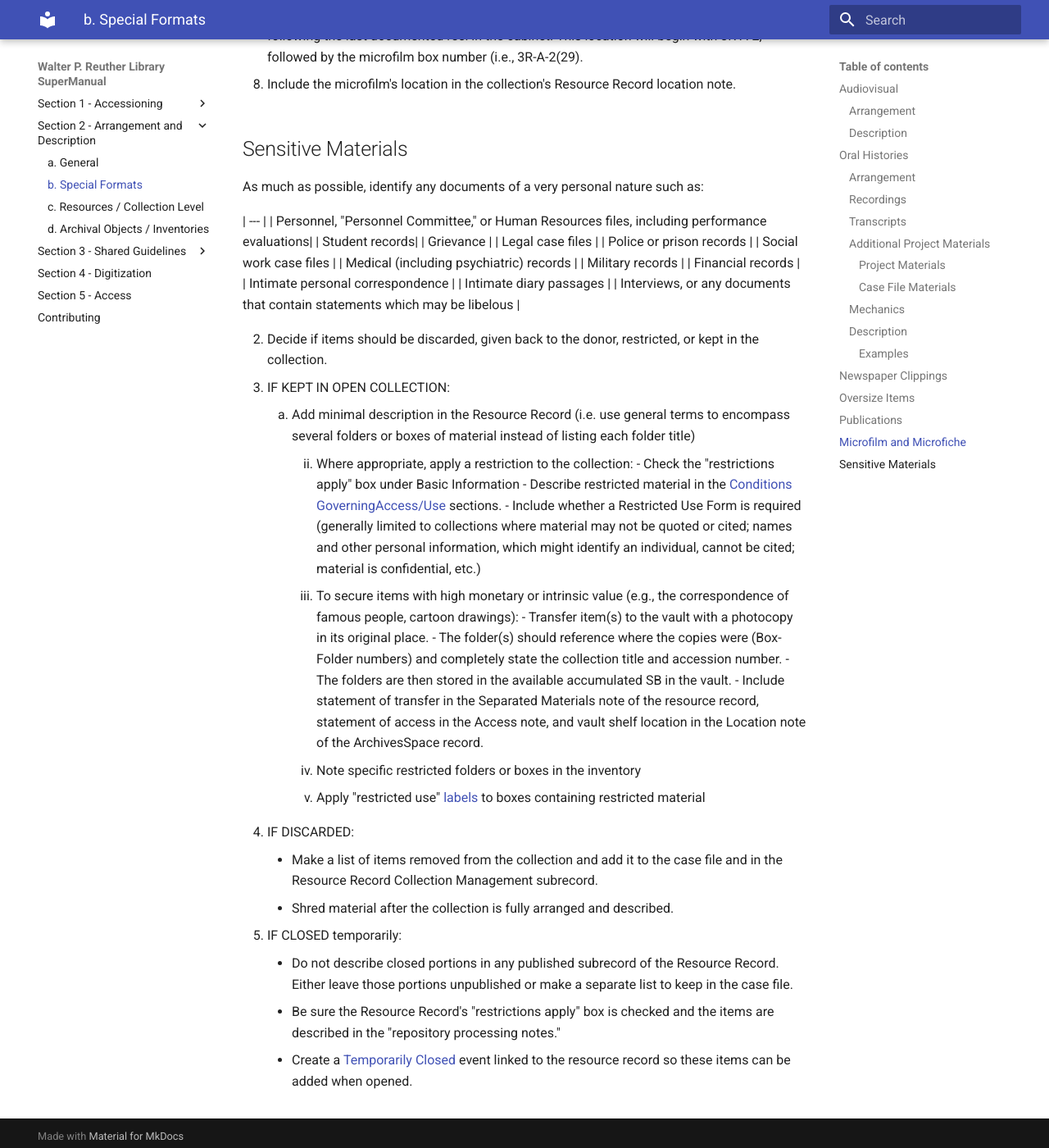
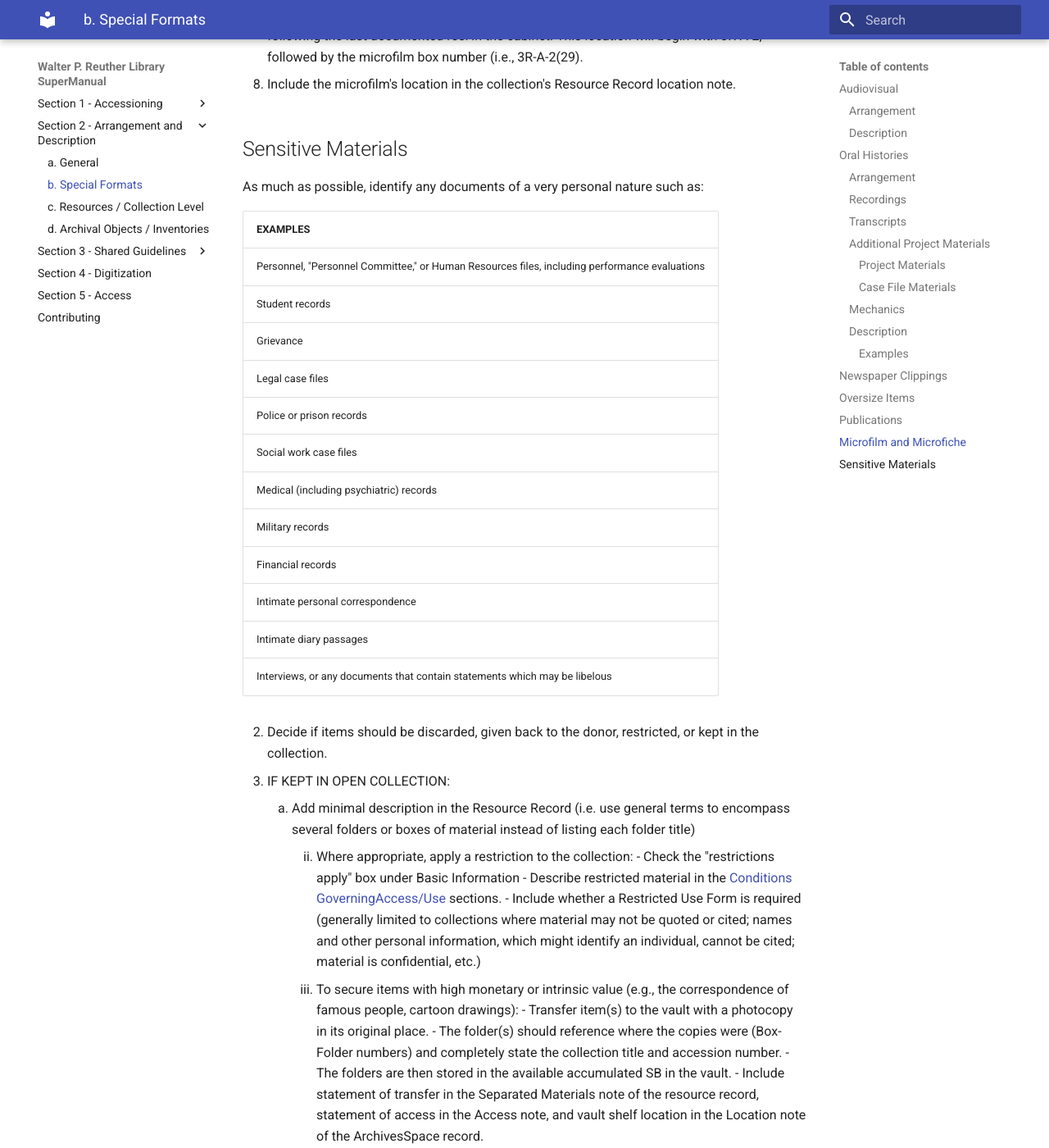
Before and after one commit to WSUReuther/SuperManual, an MkDocs documentation site: the page built from docs/02_arrangement/02_02_special-formats.md, in a window 1280 px wide and 1400 px high, scrolled down 12165 px. Shown: the whole window at 82% size. Built offline with MkDocs 1.6.1 and Material for MkDocs 9.7.7, drawn with Linux system fonts in a browser that asks for light colours.

Commit message:
Update 02_02_special-formats.md

```diff
--- a/docs/02_arrangement/02_02_special-formats.md
+++ b/docs/02_arrangement/02_02_special-formats.md
@@ -452,6 +452,7 @@ Room microfilm cabinet.
 
 As much as possible, identify any documents of a very personal nature such as:
 
+| EXAMPLES |
 | --- |
 | Personnel, "Personnel Committee," or Human Resources files, including performance evaluations|
 | Student records|
```
